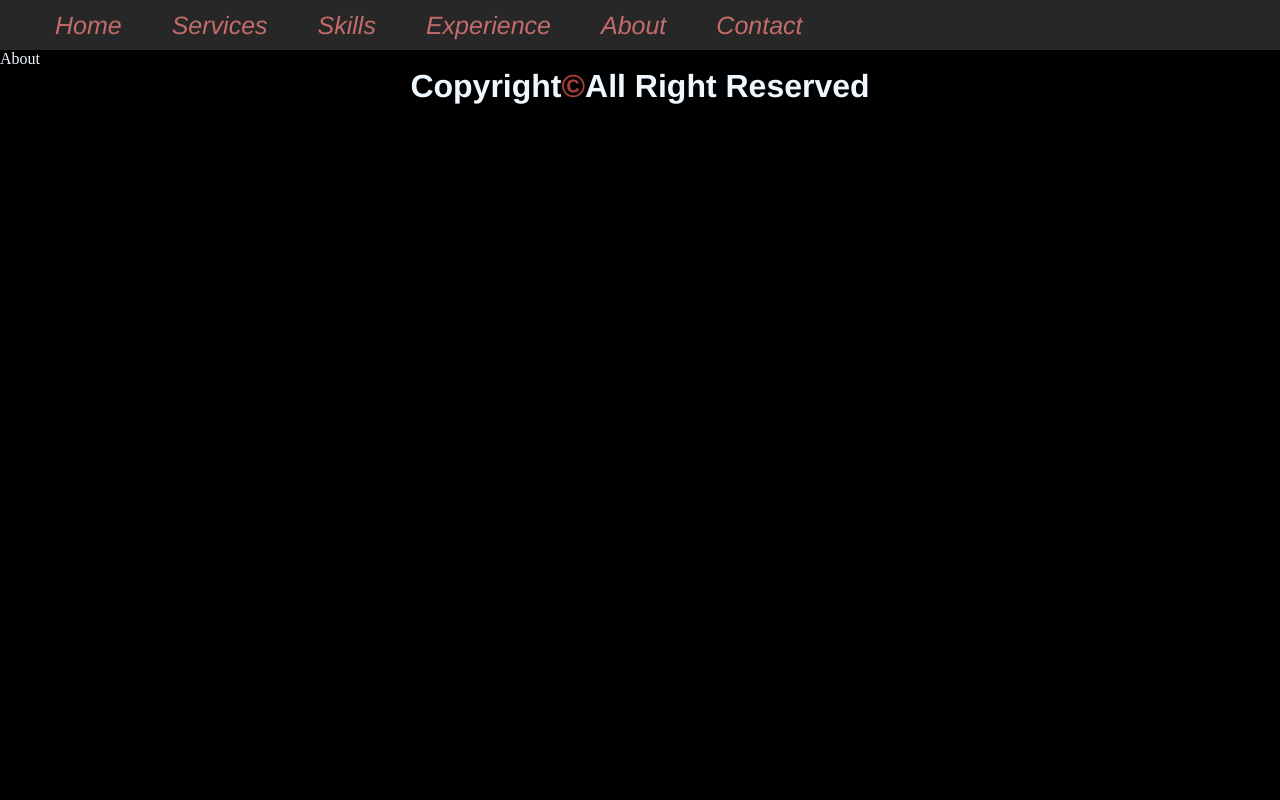
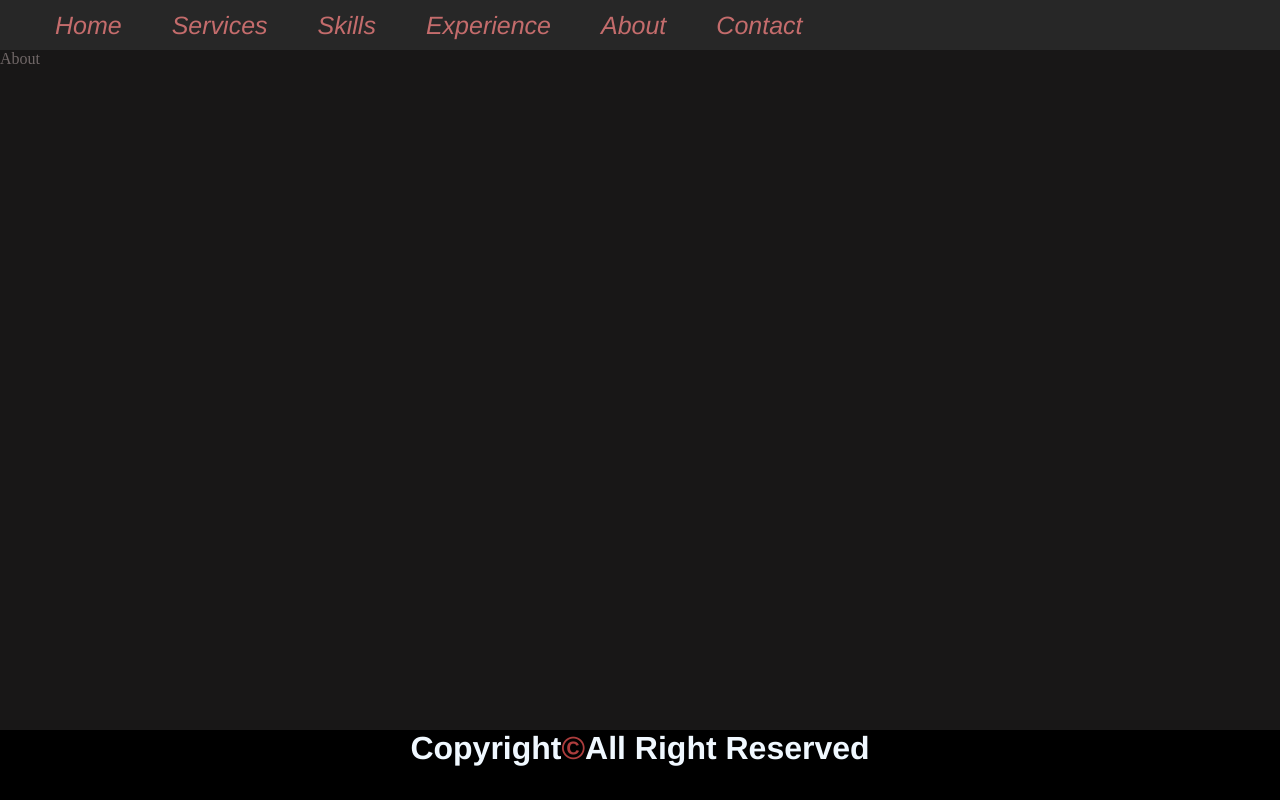
Before and after one commit to ibadatibadatibadat/Ibadat-Personal-Portfolio, a React (Vite) app: page /about in a window 1280 px wide. Built offline with nearby package versions, Linux system fonts and the light colour scheme.

Commit message:
Updating Footer For All Components

```diff
--- a/src/Components/About.jsx
+++ b/src/Components/About.jsx
@@ -1,7 +1,7 @@
 import React from "react";
-
+import '../styles/about.css'
 const About = () => {
-  return <div>About</div>;
+  return <div className="main">About</div>;
 };
 
 export default About;
--- a/src/Components/Contact.jsx
+++ b/src/Components/Contact.jsx
@@ -1,7 +1,8 @@
 import React from "react";
+import "../styles/contact.css";
 
 const Contact = () => {
-  return <div>Contact</div>;
+  return <div className="main">Contact</div>;
 };
 
 export default Contact;
--- a/src/Components/Experience.jsx
+++ b/src/Components/Experience.jsx
@@ -1,7 +1,8 @@
 import React from "react";
+import "../styles/experience.css";
 
 const Experience = () => {
-  return <div>Experience</div>;
+  return <div className="main">Experience</div>;
 };
 
 export default Experience;
--- /dev/null
+++ b/src/styles/about.css
@@ -0,0 +1,4 @@
+.main {
+    height: 85vh;
+    display: flex;
+  }
--- /dev/null
+++ b/src/styles/contact.css
@@ -0,0 +1,4 @@
+.main {
+    height: 85vh;
+    display: flex;
+  }
--- /dev/null
+++ b/src/styles/experience.css
@@ -0,0 +1,4 @@
+.main {
+    height: 85vh;
+    display: flex;
+  }
```
